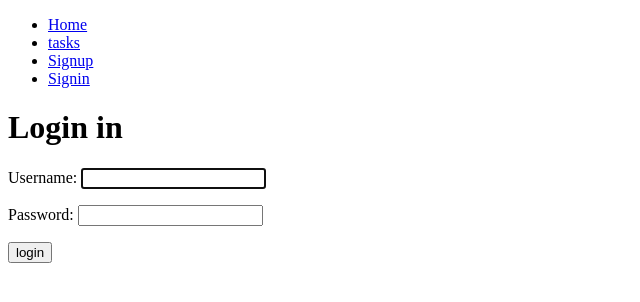
After one commit to anythinglord/django-mysql, a Django app: page /signin/ in a window 1280 px wide. The commit adds this page. Shown: the top 302 px of the page, without its empty margins (0-640 px from the left). Run offline with Django 4.2, Linux system fonts and the light colour scheme.

Commit message:
hands on login view

```diff
--- a/djangocrud/urls.py
+++ b/djangocrud/urls.py
@@ -23,5 +23,6 @@ urlpatterns = [
     path('', views.home, name='home'),
     path('signup/', views.signup, name='signup'),
     path('tasks/', views.tasks, name='tasks'),
-    path('logout/', views.signout, name='logout')
+    path('logout/', views.signout, name='logout'),
+    path('signin/', views.signin, name='signin')
 ]
--- a/tasks/templates/base.html
+++ b/tasks/templates/base.html
@@ -25,6 +25,9 @@
                 <li>
                     <a href="/signup">Signup</a>
                 </li>
+                <li>
+                    <a href="/signin">Signin</a>
+                </li>
             {% endif %}
         </ul>
     </nav>
--- /dev/null
+++ b/tasks/templates/signin.html
@@ -0,0 +1,10 @@
+{% extends 'base.html' %}
+{% block content %}
+    <h1>Login in</h1>
+    {{ error }}
+    <form method="POST">
+        {% csrf_token %}
+        {{ form.as_p }}
+        <button>login</button>
+    </form>
+{% endblock %}
--- a/tasks/views.py
+++ b/tasks/views.py
@@ -1,7 +1,7 @@
 from django.shortcuts import render, redirect
-from django.contrib.auth.forms import UserCreationForm
+from django.contrib.auth.forms import UserCreationForm, AuthenticationForm
 from django.contrib.auth.models import User
-from django.contrib.auth import login, logout
+from django.contrib.auth import login, logout, authenticate
 from django.db import IntegrityError
 
 # Create your views here.
@@ -40,6 +40,27 @@ def signup(request):
 def tasks(request):
     return render(request, 'tasks.html')
 
+
 def signout(request):
     logout(request)
     return redirect('home')
+
+
+def signin(request):
+    if request.method == 'GET':
+        return render(request, 'signin.html', {
+            'form': AuthenticationForm
+        })
+    else:
+        user = authenticate(request,
+            username=request.POST['username'],
+            password=request.POST['password']
+        )
+        if user is None:
+            return render(request, 'signin.html', {
+                'form': AuthenticationForm,
+                'error': 'Credentials are no valid'
+            })
+        else:
+            login(request, user)
+            return redirect('tasks')
```
